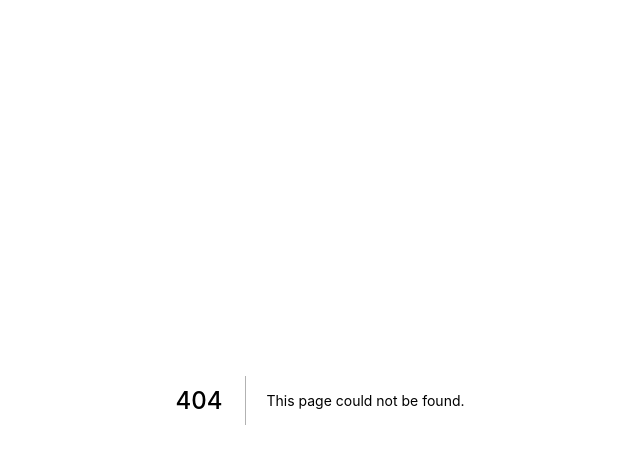
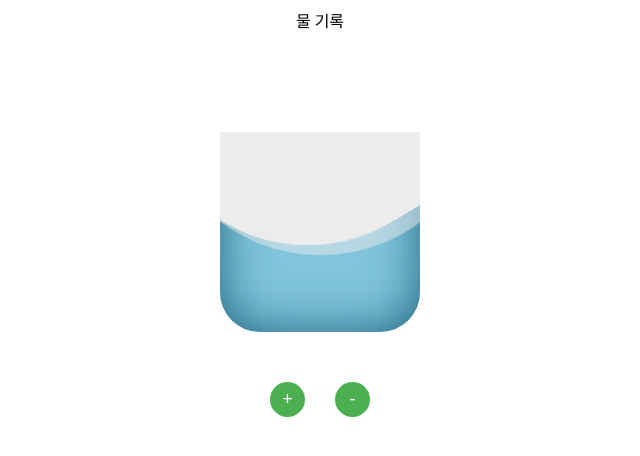
Before and after one commit to minchodang/MySketchBook, a Next.js app: page /water-record in a window 1280 px wide. Before the commit this address had no page. Shown: the top 456 px of the page, without its empty margins (320-960 px from the left). Built offline with nearby package versions, Linux system fonts and the light colour scheme.

Commit message:
Feat: 물잔 애니메이션 효과 (#4)

```diff
--- /dev/null
+++ b/src/pages/water-record/index.tsx
@@ -0,0 +1,115 @@
+import styled from '@emotion/styled';
+import { FC, useState } from 'react';
+
+const Container = styled.div`
+    display: flex;
+    flex-direction: column;
+    justify-content: center;
+    align-items: center;
+`;
+
+const WaterSection = styled.section`
+    display: flex;
+    justify-content: center;
+    align-self: center;
+    width: 100%;
+    margin-top: 100px;
+`;
+
+const WaterContainer = styled.div<{ height?: number }>`
+    width: 200px;
+    height: 200px;
+    background-color: #80c5dc;
+    border-radius: 0 0 40px 40px;
+    box-shadow: inset 0 0 50px #1c637c;
+    position: relative;
+    overflow: hidden;
+    transition: background-color 0.3s;
+
+    &::before {
+        content: ' ';
+        position: absolute;
+        width: 200%;
+        height: ${({ height }) => (height ? `${200 + height}%` : '200%')};
+        border-radius: 41%;
+        top: -150%;
+        left: -50%;
+        background-color: #ececec;
+        animation: wave 12s infinite linear;
+    }
+
+    &::after {
+        content: ' ';
+        position: absolute;
+        width: 204%;
+        height: ${({ height }) => (height ? `${200 + height}%` : '204%')};
+        border-radius: 41%;
+        top: -150%;
+        left: -52%;
+        background-color: #ececec80;
+        animation: wave 12s infinite linear;
+        animation-delay: 0.5s;
+    }
+
+    @keyframes wave {
+        0% {
+            transform: rotate(0deg);
+        }
+        100% {
+            transform: rotate(360deg);
+        }
+    }
+`;
+
+const ButtonContainer = styled.div`
+    display: flex;
+    margin-top: 50px;
+    gap: 30px;
+
+    button {
+        width: 35px;
+        height: 35px;
+        cursor: pointer;
+        font-size: 18px;
+        border: none;
+        background-color: #4caf50;
+        color: #fff;
+        border-radius: 50%;
+        transition: background-color 0.3s, transform 0.3s;
+
+        &:hover {
+            background-color: #45a049;
+        }
+
+        &:active {
+            transform: scale(0.9);
+        }
+    }
+`;
+
+const WaterRecordPage: FC = () => {
+    const [height, setHeight] = useState<number>(0);
+
+    const increaseHeight = () => {
+        setHeight((prevHeight) => Math.min(prevHeight - 25, 30));
+    };
+
+    const decreaseHeight = () => {
+        setHeight((prevHeight) => Math.max(prevHeight + 25, 0));
+    };
+
+    return (
+        <Container>
+            <div>물 기록</div>
+            <WaterSection>
+                <WaterContainer height={height} />
+            </WaterSection>
+            <ButtonContainer>
+                <button onClick={increaseHeight}>+</button>
+                <button onClick={decreaseHeight}>-</button>
+            </ButtonContainer>
+        </Container>
+    );
+};
+
+export default WaterRecordPage;
```
